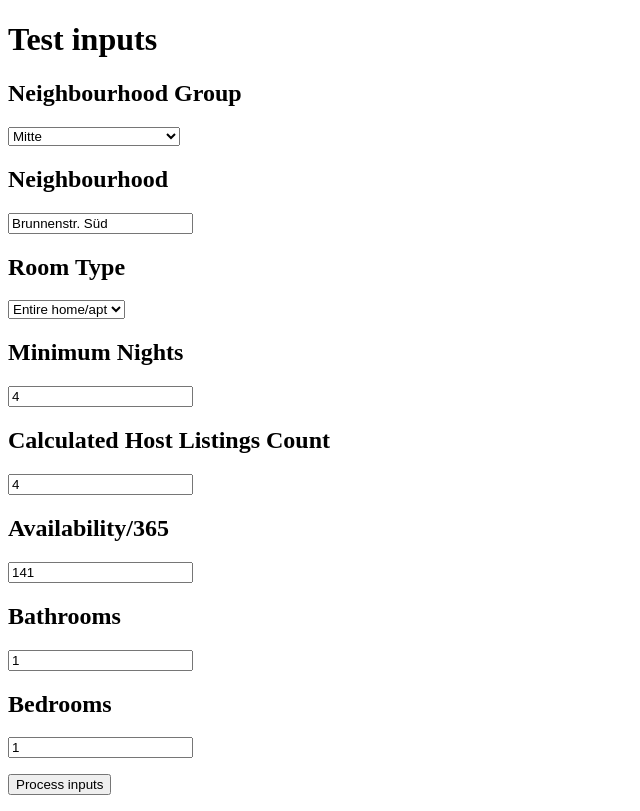
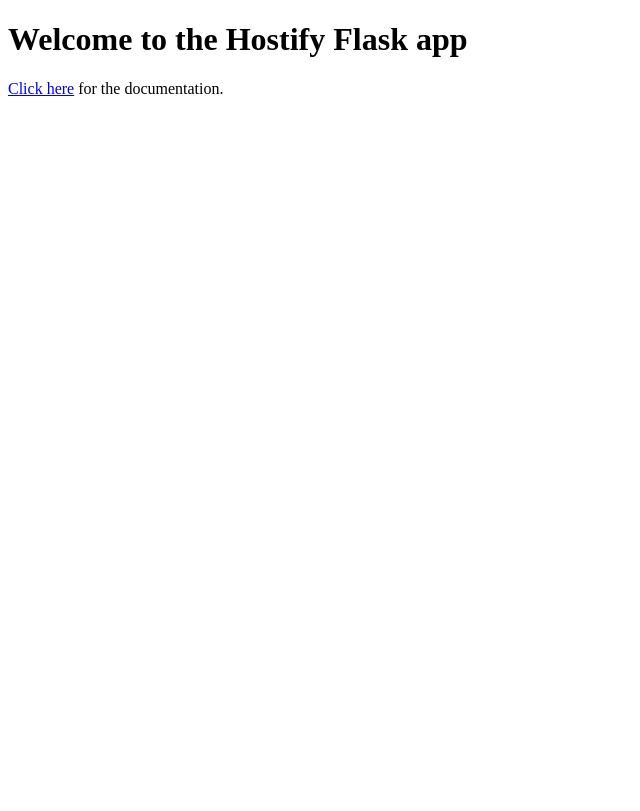
Before and after one commit to cmgospod/data-science, a Flask app: page / in a window 1280 px wide. Shown: the whole page, without its empty margins (0-640 px from the left). After the commit the page ends 96 px from the top, so only its background shows below. Run offline with Flask 2, Linux system fonts and the light colour scheme; parts of the project's set-up code (start-up, migrations or seed data) failed here and were passed over.

Commit message:
Remove test inputs endpoint

```diff
--- a/HOSTIFY/templates/base.html
+++ b/HOSTIFY/templates/base.html
@@ -1,50 +1,11 @@
 <!DOCTYPE html>
 <html>
     <head>
-        <title>Test inputs</title>
+        <title>Hostify Flask App</title>
     </head>
 
     <body>
-        <h1>Test inputs</h1>
-        {% block content %}
-        <form action="/input" method="post">
-            <h2>Neighbourhood Group</h2>
-            <select name="neighborhood_group">
-              <option value = "Friedrichshain-Kreuzberg">Friedrichshain-Kreuzberg</option>
-              <option selected="selected" value = "Mitte">Mitte</option>
-              <option value = "Pankow">Pankow</option>
-              <option value = "Neukölln">Neukölln</option>
-              <option value = "Charlottenburg-Wilm.">Charlottenburg-Wilm.</option>
-              <option value = "Tempelhof - Schöneberg">Tempelhof - Schöneberg</option>
-              <option value = "Lichtenberg">Lichtenberg</option>
-              <option value = "Treptow - Köpenick">Treptow - Köpenick</option>
-              <option value = "Steglitz - Zehlendorf">Steglitz - Zehlendorf</option>
-              <option value = "Reinickendorf">Reinickendorf</option>
-              <option value = "Marzahn - Hellersdorf">Marzahn - Hellersdorf</option>
-              <option value = "Spandau">Spandau</option>
-            </select>
-            <h2>Neighbourhood</h2>
-            <input type="text" name="neighborhood" value="Brunnenstr. Süd">
-            <h2>Room Type</h2>
-            <select name="room_type">
-              <option value = "Private room">Private room</option>
-              <option selected="selected" value = "Entire home/apt">Entire home/apt</option>
-              <option value = "Shared room">Shared room</option>
-            </select>
-            <h2>Minimum Nights</h2>
-            <input type="number" name="minimum_nights" value="4">
-            <h2>Calculated Host Listings Count</h2>
-            <input type="text" name="calculated_host_listings_count" value="4">
-            <h2>Availability/365</h2>
-            <input type="text" name="availability_of_year" value="141">
-            <h2>Bathrooms</h2>
-            <input type="text" name="bathroom_number" value="1">
-            <h2>Bedrooms</h2>
-            <input type="text" name="bedroom_number" value="1">
-            <p>
-                <input type="submit" value="Process inputs">
-            </p>
-        </form>
-        {% endblock %}
+        <h1>Welcome to the Hostify Flask app</h1>
+        <a href="https://github.com/bw-airbnbprice3/data-science" target="_blank">Click here</a> for the documentation.
     </body>
 </html>
```
Also changed, not shown: README.md.
